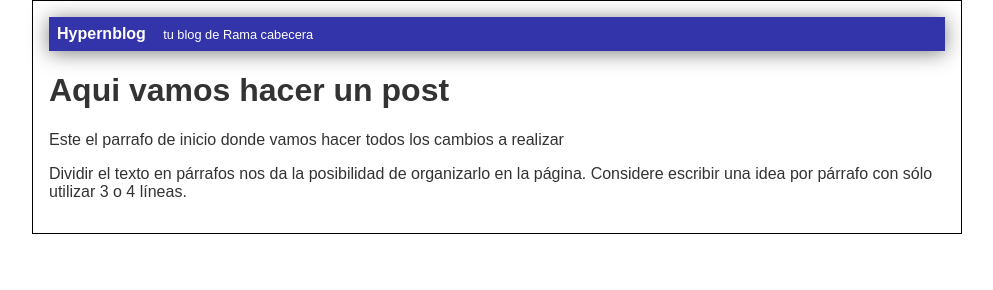
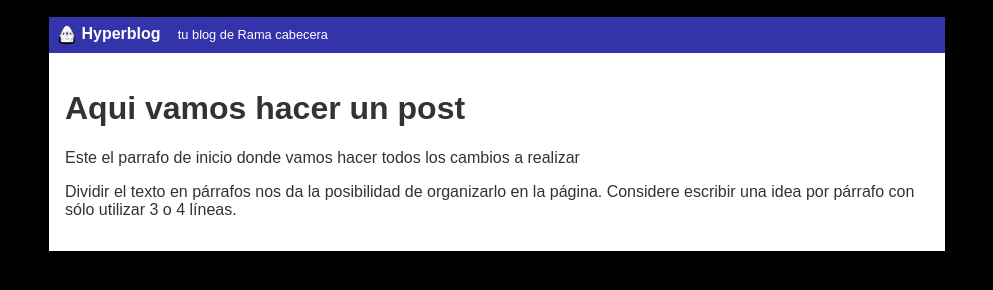
Before and after one commit to edw11leon/hyperblog, a plain HTML site: page index.html in a window 1280 px wide. Shown: the whole page, without its empty margins (143-1136 px from the left). Drawn offline with Linux system fonts and the light colour scheme.

Commit message:
Color de fondo, logo nuevo, mejor color header

```diff
--- a/css/estilo.css
+++ b/css/estilo.css
@@ -1,5 +1,6 @@
 body
 {
+    background: #000;
     color: #333;
     text-align: center;
     font-family: "Arial";
@@ -16,6 +17,11 @@ body
     padding: 0.5em;
 
 
+}
+
+#cabecera #logo {
+    width: 20px;
+    vertical-align: middle;
 }
 
 #cabecera #tagline {
@@ -35,3 +41,8 @@ body
 #contanier h1 {
     font-size: 30;
 }
+
+#post {
+    background: white;
+    padding: 1em;
+}
--- a/index.html
+++ b/index.html
@@ -5,12 +5,13 @@
     <meta http-equiv="X-UA-Compatible" content="IE=edge">
     <meta name="viewport" content="width=device-width, initial-scale=1.0">
        <link rel="stylesheet" href="css/estilo.css">
-    <title>Title de edwing</title>
+    <title>Bienvenido a Hyperblog</title>
 </head>
 <body>
     <div id="contanier">
         <div id="cabecera">
-            Hypernblog <span id="tagline"> tu blog de Rama cabecera </span>
+            <img id="logo" src="imagenes/dragon.png" >
+            Hyperblog <span id="tagline"> tu blog de Rama cabecera </span>
         </div>
         <div id="post">
             <h1>Aqui vamos hacer un post</h1>
```
